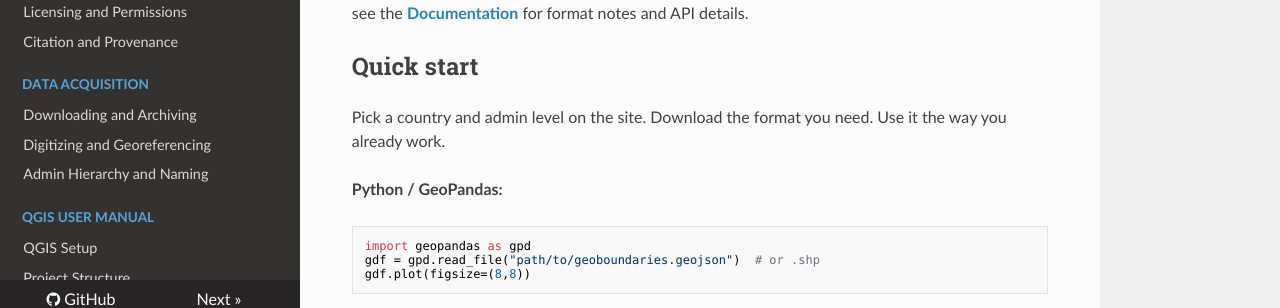
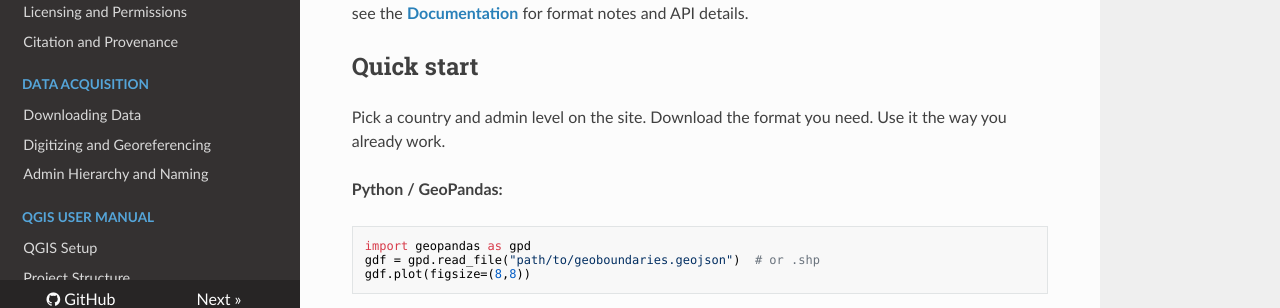
Before and after one commit to wmgeolab/gbDocs, an MkDocs documentation site: the page built from docs/docs/index.md, in a window 1280 px wide. Shown: the part 580-888 px from the top of the page. Built offline with MkDocs 1.6.1, drawn with Linux system fonts in a browser that asks for light colours; nearby versions of some CDN libraries.

Commit message:
Update mkdocs.yml

```diff
--- a/docs/mkdocs.yml
+++ b/docs/mkdocs.yml
@@ -28,7 +28,7 @@ nav:
       - Licensing and Permissions: 20-research-and-sourcing/licensing-and-permissions.md
       - Citation and Provenance: 20-research-and-sourcing/citation-and-provenance.md
   - Data Acquisition:
-      - Downloading and Archiving: 30-data-acquisition/downloading-and-archiving.md
+      - Downloading Data: 30-data-acquisition/downloading-data.md
       - Digitizing and Georeferencing: 30-data-acquisition/digitizing-and-georeferencing.md
       - Admin Hierarchy and Naming: 30-data-acquisition/admin-hierarchy-and-naming.md
   - QGIS User Manual:
```
